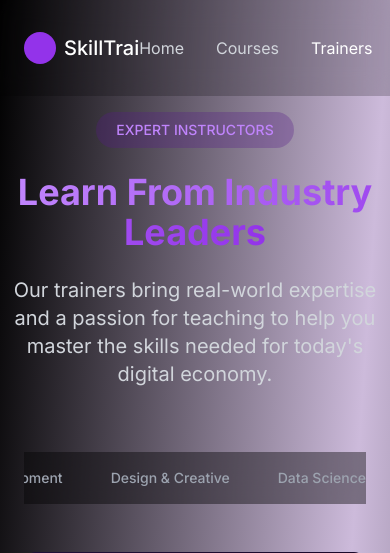
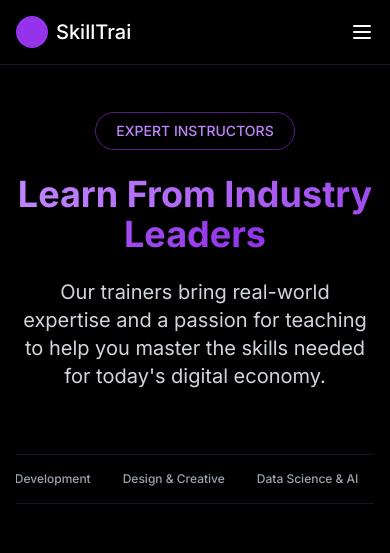
Before and after one commit to ikhlasx/skilltrai, a Django app: template frontend/templates/trainers.html in a window 390 px wide. Shown: the top 553 px of the page. Run offline with Django 3.2, Linux system fonts and the light colour scheme; the template is opened without the code that fills it, so the values that code supplies are empty; some libraries are stand-ins or nearby versions.

Commit message:
Fix traine2  issues

```diff
--- a/frontend/templates/trainers.html
+++ b/frontend/templates/trainers.html
@@ -15,6 +15,16 @@
                     fontFamily: {
                         sans: ['Inter', 'sans-serif'],
                     },
+                    colors: {
+                        dark: {
+                            DEFAULT: '#000000',
+                            light: '#0a0a0a',
+                            medium: '#050505',
+                        },
+                        purple: {
+                            deep: '#4B0082',
+                        },
+                    },
                 }
             }
         }
@@ -22,6 +32,43 @@
     <script src="https://unpkg.com/react@17/umd/react.development.js" crossorigin></script>
     <script src="https://unpkg.com/react-dom@17/umd/react-dom.development.js" crossorigin></script>
     <script src="https://unpkg.com/babel-standalone@6/babel.min.js"></script>
+    <style>
+        body {
+            background-color: #000000;
+        }
+
+        /* Improved responsive styles */
+        @media (max-width: 768px) {
+            .nav-items {
+                display: none;
+            }
+            .mobile-menu-button {
+                display: block;
+            }
+            .mobile-menu {
+                display: block;
+            }
+        }
+
+        /* Custom scrollbar for dark theme */
+        ::-webkit-scrollbar {
+            width: 8px;
+            height: 8px;
+        }
+
+        ::-webkit-scrollbar-track {
+            background: #0a0a0a;
+        }
+
+        ::-webkit-scrollbar-thumb {
+            background: #4B0082;
+            border-radius: 4px;
+        }
+
+        ::-webkit-scrollbar-thumb:hover {
+            background: #6a1b9a;
+        }
+    </style>
 </head>
 <body>
     <div id="root"></div>
@@ -29,37 +76,74 @@
         // Import React hooks
         const { useState, useEffect } = React;
 
-        // Navigation component
-        const Navigation = () => (
-            <nav className="fixed w-full bg-black/20 backdrop-blur-md z-50">
-                <div className="container mx-auto px-6 py-4 flex justify-between items-center">
+        // Navigation component with responsive mobile menu
+        const Navigation = () => {
+            const [isMenuOpen, setIsMenuOpen] = useState(false);
+
+            return (
+                <nav className="fixed w-full bg-black z-50 border-b border-gray-900">
+                    <div className="container mx-auto px-4 md:px-6 py-4 flex justify-between items-center">
                         <div className="flex items-center space-x-2">
                             <div className="w-8 h-8 bg-purple-600 rounded-full"></div>
                             <span className="text-white text-xl font-medium">SkillTrai</span>
                         </div>
-                    <div className="flex items-center space-x-8">
-                        <a href="/" className="text-gray-300 hover:text-white">Home</a>
-                        <a href="/courses/" className="text-gray-300 hover:text-white">Courses</a>
-                        <a href="/trainers/" className="text-white">Trainers</a>
-                        <a href="/events/" className="text-gray-300 hover:text-white">Events</a>
-                        <button className="bg-purple-600 text-white px-6 py-2 rounded-full hover:bg-purple-700">
+
+                        {/* Desktop Navigation */}
+                        <div className="hidden md:flex items-center space-x-8">
+                            <a href="/" className="text-gray-300 hover:text-white transition-colors">Home</a>
+                            <a href="/courses/" className="text-gray-300 hover:text-white transition-colors">Courses</a>
+                            <a href="/trainers/" className="text-white font-medium">Trainers</a>
+                            <a href="/events/" className="text-gray-300 hover:text-white transition-colors">Events</a>
+                            <button className="bg-purple-600 text-white px-6 py-2 rounded-full hover:bg-purple-700 transition-colors">
+                                Let's Talk
+                            </button>
+                        </div>
+
+                        {/* Mobile Menu Button */}
+                        <button
+                            className="md:hidden text-white"
+                            onClick={() => setIsMenuOpen(!isMenuOpen)}
+                        >
+                            {isMenuOpen ? (
+                                <svg className="w-6 h-6" fill="none" stroke="currentColor" viewBox="0 0 24 24" xmlns="http://www.w3.org/2000/svg">
+                                    <path strokeLinecap="round" strokeLinejoin="round" strokeWidth="2" d="M6 18L18 6M6 6l12 12"></path>
+                                </svg>
+                            ) : (
+                                <svg className="w-6 h-6" fill="none" stroke="currentColor" viewBox="0 0 24 24" xmlns="http://www.w3.org/2000/svg">
+                                    <path strokeLinecap="round" strokeLinejoin="round" strokeWidth="2" d="M4 6h16M4 12h16M4 18h16"></path>
+                                </svg>
+                            )}
+                        </button>
+                    </div>
+
+                    {/* Mobile Menu */}
+                    {isMenuOpen && (
+                        <div className="md:hidden bg-black border-t border-gray-900 py-4">
+                            <div className="container mx-auto px-4 flex flex-col space-y-4">
+                                <a href="/" className="text-gray-300 hover:text-white py-2 transition-colors">Home</a>
+                                <a href="/courses/" className="text-gray-300 hover:text-white py-2 transition-colors">Courses</a>
+                                <a href="/trainers/" className="text-white font-medium py-2">Trainers</a>
+                                <a href="/events/" className="text-gray-300 hover:text-white py-2 transition-colors">Events</a>
+                                <button className="bg-purple-600 text-white px-6 py-2 rounded-full hover:bg-purple-700 w-full transition-colors">
                                     Let's Talk
                                 </button>
                             </div>
                         </div>
+                    )}
                 </nav>
             );
+        };
 
         // Trainer Profile Component
         const TrainerProfile = ({ trainer, isExpanded, toggleExpand }) => (
-            <div className="bg-gradient-to-br from-gray-900 to-black border border-purple-900/30 rounded-xl overflow-hidden transition-all duration-300 hover:shadow-lg hover:shadow-purple-600/20">
+            <div className="bg-black border border-gray-900 rounded-xl overflow-hidden transition-all duration-300 hover:shadow-lg hover:border-purple-900">
                 <div className="relative">
                     <img
                         src={`/api/placeholder/400/320`}
                         alt={trainer.name}
                         className="w-full h-64 object-cover object-center"
                     />
-                    <div className="absolute inset-0 bg-gradient-to-t from-black to-transparent"></div>
+                    <div className="absolute inset-0 bg-gradient-to-t from-black via-black/80 to-transparent"></div>
                     <div className="absolute bottom-0 left-0 p-6">
                         <h3 className="text-2xl font-bold text-white">{trainer.name}</h3>
                         <p className="text-purple-400">{trainer.title}</p>
@@ -69,7 +153,7 @@
                 <div className="p-6">
                     <div className="flex flex-wrap gap-2 mb-4">
                         {trainer.skills.map((skill, idx) => (
-                            <span key={idx} className="bg-purple-900/20 text-purple-300 text-xs px-3 py-1 rounded-full">
+                            <span key={idx} className="bg-black border border-purple-900 text-purple-300 text-xs px-3 py-1 rounded-full">
                                 {skill}
                             </span>
                         ))}
@@ -102,7 +186,7 @@
                             ))}
                         </ul>
 
-                        <div className="flex gap-3">
+                        <div className="flex flex-col sm:flex-row gap-3">
                             <a href={`mailto:${trainer.email}`} className="bg-purple-600 hover:bg-purple-700 text-white text-sm px-4 py-2 rounded-full transition flex-1 text-center">
                                 Contact Trainer
                             </a>
@@ -114,15 +198,16 @@
                 )}
             </div>
         );
-        // Trainer Filter Component
+
+        // Trainer Filter Component - Responsive scrollable on mobile
         const TrainerFilters = ({activeFilter, setActiveFilter, filters }) => (
-            <div className="flex justify-center mb-12 overflow-x-auto">
-                <div className="bg-black/40 backdrop-blur-lg rounded-full p-1 inline-flex">
+            <div className="flex justify-center mb-12 overflow-x-auto pb-2">
+                <div className="bg-black border border-gray-900 rounded-full p-1 inline-flex">
                     {filters.map(filter => (
                         <button
                             key={filter.id}
                             onClick={() => setActiveFilter(filter.id)}
-                            className={`px-6 py-3 rounded-full text-sm font-medium transition whitespace-nowrap ${
+                            className={`px-4 sm:px-6 py-3 rounded-full text-xs sm:text-sm font-medium transition whitespace-nowrap ${
                                 activeFilter === filter.id ? 'bg-purple-600 text-white' : 'text-gray-400 hover:text-white'
                             }`}
                         >
@@ -265,12 +350,12 @@
             };
 
             return (
-                <div className="min-h-screen bg-gradient-to-br from-black via-purple-900/30 to-black text-white">
+                <div className="min-h-screen bg-black text-white">
                     <Navigation />
 
                     {/* Header */}
-                    <div className="text-center mb-16 pt-28">
-                        <div className="inline-flex items-center bg-purple-900/30 rounded-full px-5 py-2 mb-6">
+                    <div className="text-center mb-16 pt-28 px-4">
+                        <div className="inline-flex items-center bg-black border border-purple-900 rounded-full px-5 py-2 mb-6">
                             <span className="text-sm font-medium text-purple-400">EXPERT INSTRUCTORS</span>
                         </div>
                         <h1 className="text-4xl md:text-6xl font-bold mb-6">
@@ -283,7 +368,7 @@
                         </p>
                     </div>
 
-                    <div className="container mx-auto px-6">
+                    <div className="container mx-auto px-4 md:px-6">
                         {/* Filters */}
                         <TrainerFilters
                             activeFilter={activeFilter}
@@ -292,7 +377,7 @@
                         />
 
                         {/* Trainers Grid */}
-                        <div className="grid grid-cols-1 md:grid-cols-2 lg:grid-cols-3 gap-8 mb-16">
+                        <div className="grid grid-cols-1 md:grid-cols-2 lg:grid-cols-3 gap-6 md:gap-8 mb-16">
                             {filteredTrainers.map(trainer => (
                                 <TrainerProfile
                                     key={trainer.id}
@@ -304,21 +389,21 @@
                         </div>
 
                         {/* Become a Trainer CTA */}
-                        <div className="text-center bg-gradient-to-r from-purple-900/30 to-black/60 rounded-2xl p-10 mb-16">
-                            <h2 className="text-3xl font-bold mb-4">Join Our Trainer Network</h2>
-                            <p className="text-xl text-gray-300 mb-8 max-w-2xl mx-auto">
+                        <div className="text-center bg-black border border-gray-900 rounded-2xl p-6 md:p-10 mb-16">
+                            <h2 className="text-2xl md:text-3xl font-bold mb-4">Join Our Trainer Network</h2>
+                            <p className="text-lg md:text-xl text-gray-300 mb-8 max-w-2xl mx-auto">
                                 Are you an expert in your field with a passion for teaching? Join our community of trainers and help shape the next generation of digital professionals.
                             </p>
-                            <button className="bg-white text-black px-8 py-4 rounded-full text-lg font-medium hover:bg-gray-100 transition">
+                            <button className="bg-white text-black px-6 md:px-8 py-3 md:py-4 rounded-full text-base md:text-lg font-medium hover:bg-gray-100 transition">
                                 Apply as a Trainer
                             </button>
                         </div>
 
                         {/* Testimonials */}
                         <div className="mb-16">
-                            <h2 className="text-2xl font-bold mb-8 text-center">What Students Say About Our Trainers</h2>
+                            <h2 className="text-xl md:text-2xl font-bold mb-8 text-center">What Students Say About Our Trainers</h2>
                             <div className="grid grid-cols-1 md:grid-cols-3 gap-6">
-                                <div className="bg-black/40 backdrop-blur-lg rounded-xl p-6 border border-purple-900/20">
+                                <div className="bg-black border border-gray-900 rounded-xl p-6">
                                     <div className="flex items-start gap-4 mb-4">
                                         <div className="w-12 h-12 bg-gradient-to-br from-purple-500 to-purple-700 rounded-full flex-shrink-0"></div>
                                         <div>
@@ -338,7 +423,7 @@
                                     </p>
                                 </div>
 
-                                <div className="bg-black/40 backdrop-blur-lg rounded-xl p-6 border border-purple-900/20">
+                                <div className="bg-black border border-gray-900 rounded-xl p-6">
                                     <div className="flex items-start gap-4 mb-4">
                                         <div className="w-12 h-12 bg-gradient-to-br from-purple-500 to-purple-700 rounded-full flex-shrink-0"></div>
                                         <div>
@@ -358,7 +443,7 @@
                                     </p>
                                 </div>
 
-                                <div className="bg-black/40 backdrop-blur-lg rounded-xl p-6 border border-purple-900/20">
+                                <div className="bg-black border border-gray-900 rounded-xl p-6">
                                     <div className="flex items-start gap-4 mb-4">
                                         <div className="w-12 h-12 bg-gradient-to-br from-purple-500 to-purple-700 rounded-full flex-shrink-0"></div>
                                         <div>
@@ -382,7 +467,7 @@
                     </div>
 
                     {/* Footer */}
-                    <div className="text-center text-sm text-gray-500 pt-8 border-t border-gray-800 pb-8">
+                    <div className="text-center text-sm text-gray-500 pt-8 border-t border-gray-900 pb-8">
                         <p>© 2025 SkillTrai. All rights reserved.</p>
                         <p className="mt-2">Empowering the next generation of tech professionals.</p>
                     </div>
```
Lines whose indentation alone changed are shown as unchanged.
